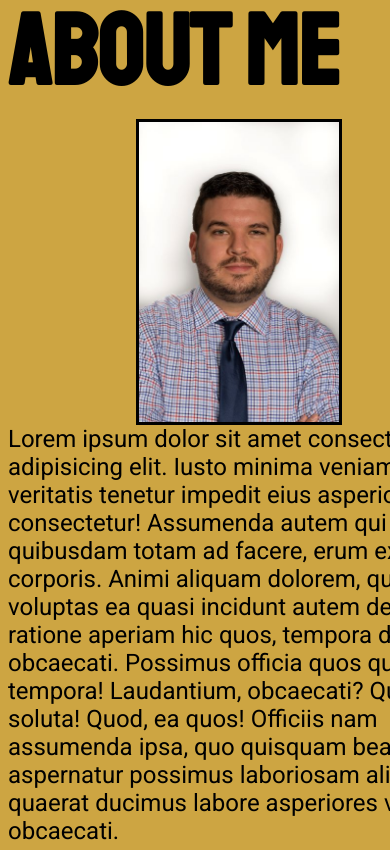
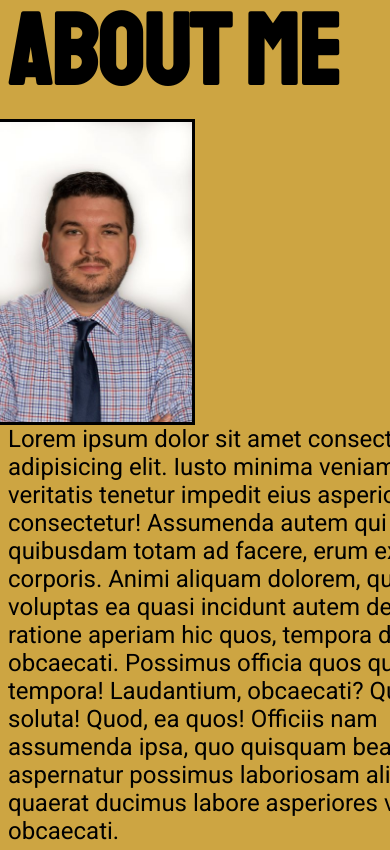
Before and after one commit to ericduwe/Portfolio, a plain HTML site: page index.html in a window 390 px wide. Shown: the part 1422-2272 px from the top of the page. Drawn offline with Linux system fonts and the light colour scheme.

Commit message:
fixed problem with profile photo positioning on mobile screen

```diff
--- a/assets/style.css
+++ b/assets/style.css
@@ -239,4 +239,15 @@ article p {
         align-items: center;
     }
 
+    #about-me article img {
+        border: 3px solid #000;
+        display: block;
+        max-width: 480px;
+        max-height: 550px;
+        min-width: 200px;
+        width: 20%;
+        height: auto;
+        margin-right: 50%;
+    }
+
 }
```
